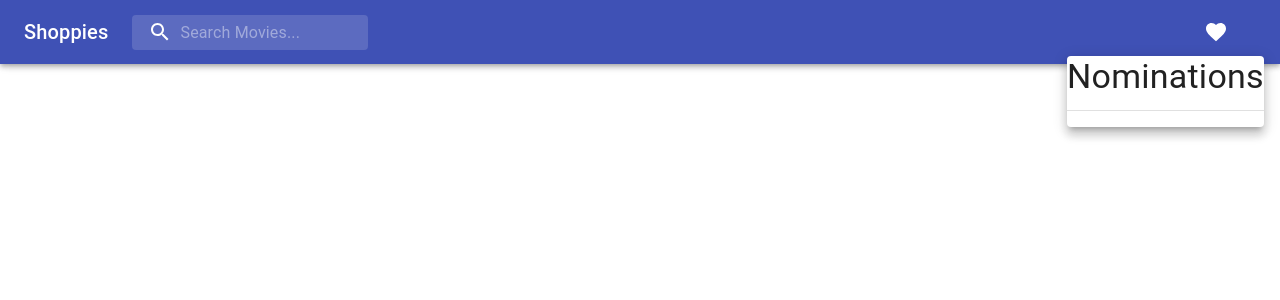
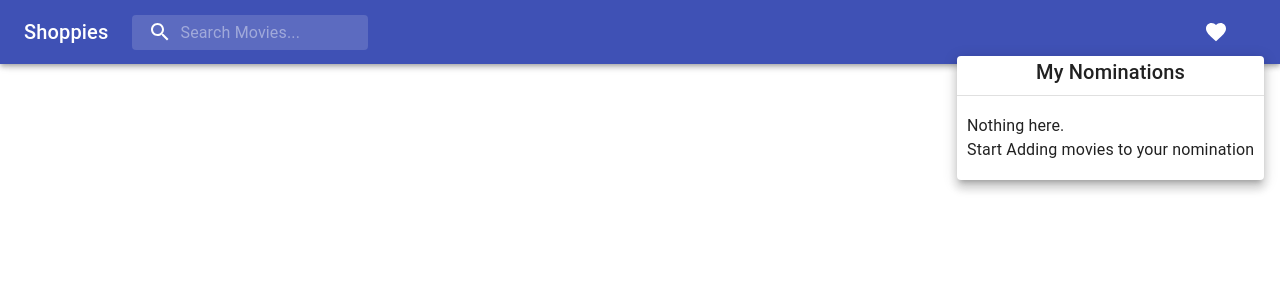
Before and after one commit to kishanhitk/shoppies, a React (Create React App) app: page / in a window 1280 px wide. Both pictures are taken after a click on the button "show 11 new notifications". Shown: the top 300 px of the page. Built offline with nearby package versions, Linux system fonts and the light colour scheme.

Commit message:
Chaned nominations popover

```diff
--- a/src/app/pages/Home.js
+++ b/src/app/pages/Home.js
@@ -175,12 +175,12 @@ class Home extends Component {
                     style={{ marginTop: "50px" }}
                     elevation={3}
                   > */}
-                  <Typography variant="h4" gutterBottom align="center">
-                    Nominations
+                  <Typography variant="h6" gutterBottom align="center">
+                    My Nominations
                   </Typography>
                   <Divider></Divider>
-                  <List>
-                    {nominations.length > 0 &&
+                  <List style={{ margin: 10, align: "center", maxWidth: 405 }}>
+                    {nominations.length > 0 ? (
                       nominations.map((res) => {
                         return (
                           <div key={`${res.imdbID}nomi`}>
@@ -189,6 +189,7 @@ class Home extends Component {
                                 <Avatar src={res.Poster}></Avatar>
                               </ListItemAvatar>
                               <ListItemText
+
                                 primary={res.Title}
                                 secondary={res.Year}
                               />
@@ -206,7 +207,13 @@ class Home extends Component {
                             </ListItem>
                           </div>
                         );
-                      })}
+                      })
+                    ) : (
+                      <Typography>
+                        Nothing here.
+                        <br /> Start Adding movies to your nomination
+                      </Typography>
+                    )}
                   </List>
                   {/* </Paper> */}
                 </Popover>
```
